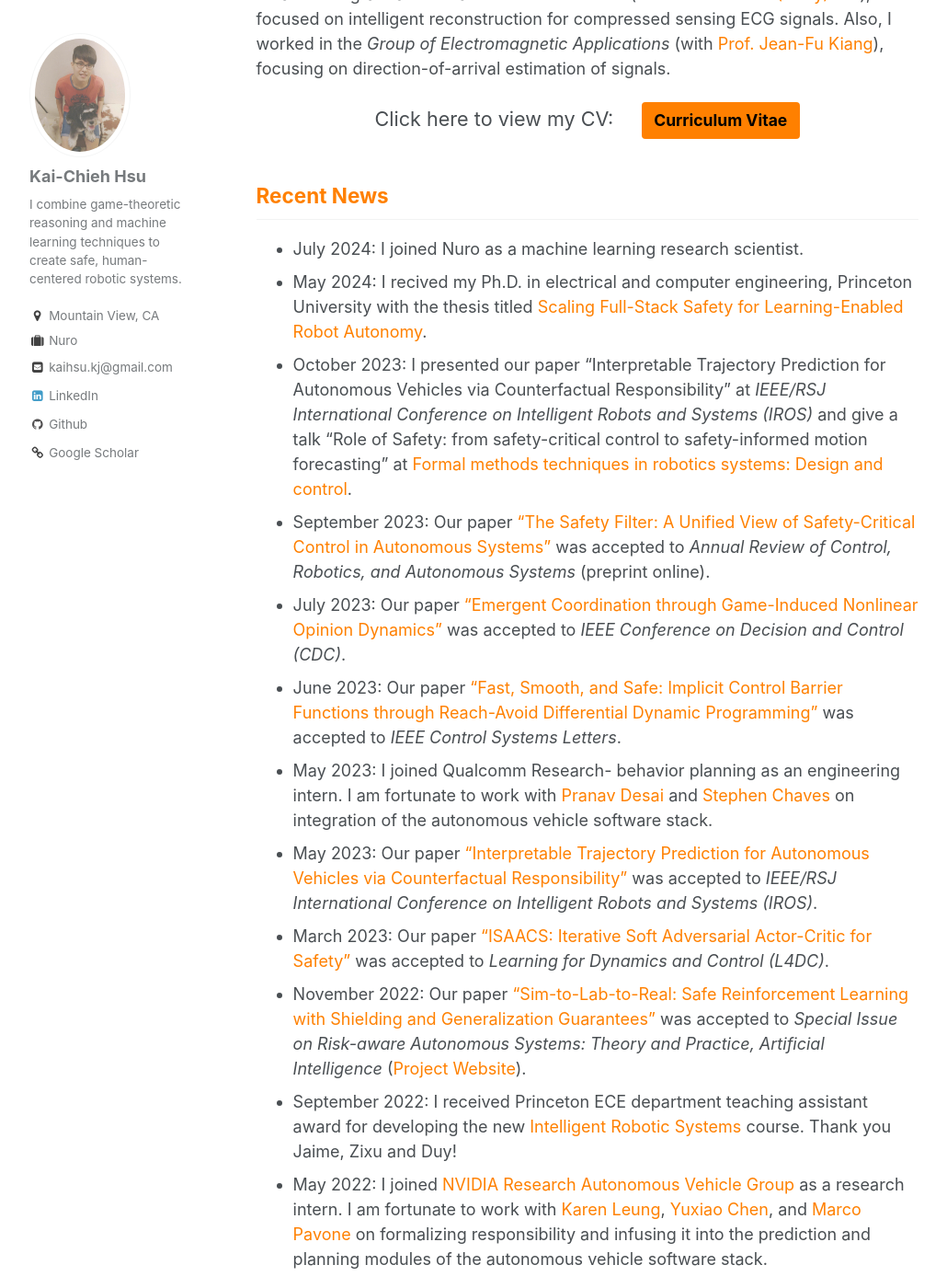
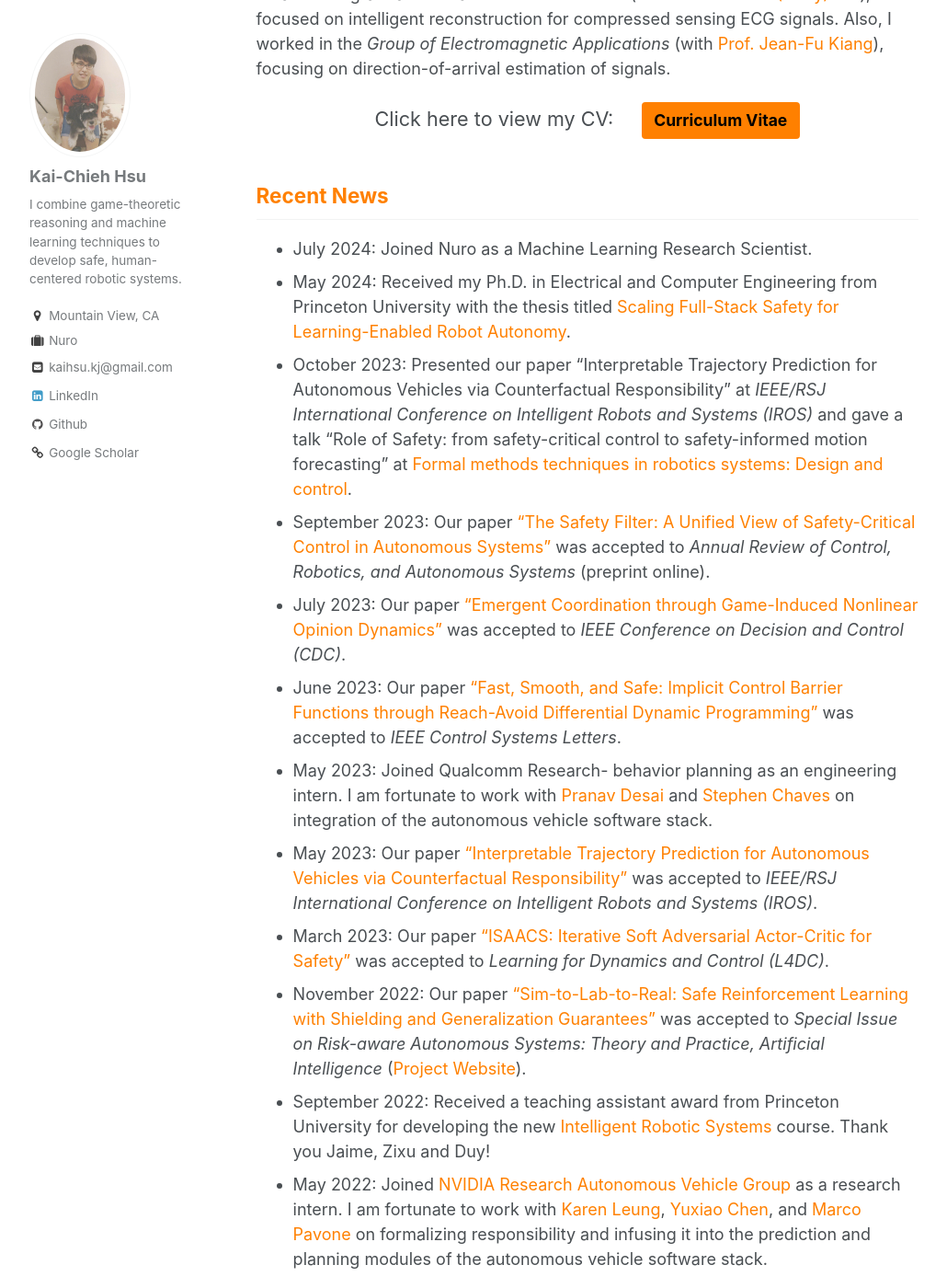
Before and after one commit to kaichiehhsu/kaichiehhsu.github.io, a Jekyll site: the page built from _pages/about.md, in a window 1280 px wide and 1400 px high, scrolled down 613 px. Shown: the whole window at 92% size, without its empty margins (26-1056 px from the left). Built offline with Jekyll 4.4.1, drawn with Linux system fonts in a browser that asks for light colours.

Commit message:
typo fix

```diff
--- a/_config.yml
+++ b/_config.yml
@@ -84,7 +84,7 @@ analytics:
 author:
   name             : "Kai-Chieh Hsu"
   avatar           : "me-1.jpg"
-  bio              : "I combine game-theoretic reasoning and machine learning techniques to create safe, human-centered robotic systems." #"Your biography for the left-hand sidebar"
+  bio              : "I combine game-theoretic reasoning and machine learning techniques to develop safe, human-centered robotic systems." #"Your biography for the left-hand sidebar"
   location         : "Mountain View, CA" #"Your location for the left-hand sidebar"
   employer         : "Nuro"
   pubmed           :
--- a/_pages/about.md
+++ b/_pages/about.md
@@ -48,18 +48,18 @@ Also, I worked in the *Group of Electromagnetic Applications* (with <a href="htt
   Recent News
 </h2>
 
-* July 2024: I joined Nuro as a machine learning research scientist.
-* May 2024: I recived my Ph.D. in electrical and computer engineering, Princeton University with the thesis titled <a href="https://www.proquest.com/docview/3065208723/35A007D0B9E0429CPQ/10?%20Theses&accountid=13314&sourcetype=Dissertations%20" style="color: rgb(255, 128, 0)">Scaling Full-Stack Safety for Learning-Enabled Robot Autonomy</a>.
-* October 2023: I presented our paper "Interpretable Trajectory Prediction for Autonomous Vehicles via Counterfactual Responsibility" at *IEEE/RSJ International Conference on Intelligent Robots and Systems (IROS)* and give a talk "Role of Safety: from safety-critical control to safety-informed motion forecasting" at <a href="https://sites.google.com/view/w-iros23/home" style="color: rgb(255, 128, 0)">Formal methods techniques in robotics systems: Design and control</a>.
+* July 2024: Joined Nuro as a Machine Learning Research Scientist.
+* May 2024: Received my Ph.D. in Electrical and Computer Engineering from Princeton University with the thesis titled <a href="https://www.proquest.com/docview/3065208723/35A007D0B9E0429CPQ/10?%20Theses&accountid=13314&sourcetype=Dissertations%20" style="color: rgb(255, 128, 0)">Scaling Full-Stack Safety for Learning-Enabled Robot Autonomy</a>.
+* October 2023: Presented our paper "Interpretable Trajectory Prediction for Autonomous Vehicles via Counterfactual Responsibility" at *IEEE/RSJ International Conference on Intelligent Robots and Systems (IROS)* and gave a talk "Role of Safety: from safety-critical control to safety-informed motion forecasting" at <a href="https://sites.google.com/view/w-iros23/home" style="color: rgb(255, 128, 0)">Formal methods techniques in robotics systems: Design and control</a>.
 * September 2023: Our paper <a href="https://arxiv.org/abs/2309.05837" style="color: rgb(255, 128, 0)">"The Safety Filter: A Unified View of Safety-Critical Control in Autonomous Systems"</a> was accepted to *Annual Review of Control, Robotics, and Autonomous Systems* (preprint online).
 * July 2023: Our paper <a href="https://saferobotics.princeton.edu/research/opinion-game" style="color: rgb(255, 128, 0)">"Emergent Coordination through Game-Induced Nonlinear Opinion Dynamics"</a> was accepted to *IEEE Conference on Decision and Control (CDC)*.
 * June 2023: Our paper <a href="https://saferobotics.princeton.edu/research/cbfddp" style="color: rgb(255, 128, 0)">"Fast, Smooth, and Safe: Implicit Control Barrier Functions through Reach-Avoid Differential Dynamic Programming"</a> was accepted to *IEEE Control Systems Letters*.
-* May 2023: I joined Qualcomm Research- behavior planning as an engineering intern. I am fortunate to work with <a href="https://www.linkedin.com/in/pndesai2/" style="color: rgb(255, 128, 0)">Pranav Desai</a> and <a href="https://www.linkedin.com/in/stephenchaves/" style="color: rgb(255, 128, 0)">Stephen Chaves</a> on integration of the autonomous vehicle software stack.
+* May 2023: Joined Qualcomm Research- behavior planning as an engineering intern. I am fortunate to work with <a href="https://www.linkedin.com/in/pndesai2/" style="color: rgb(255, 128, 0)">Pranav Desai</a> and <a href="https://www.linkedin.com/in/stephenchaves/" style="color: rgb(255, 128, 0)">Stephen Chaves</a> on integration of the autonomous vehicle software stack.
 * May 2023: Our paper <a href="https://saferobotics.princeton.edu/research/responsibility" style="color: rgb(255, 128, 0)">"Interpretable Trajectory Prediction for Autonomous Vehicles via Counterfactual Responsibility"</a> was accepted to *IEEE/RSJ International Conference on Intelligent Robots and Systems (IROS)*.
 * March 2023: Our paper <a href="https://saferobotics.princeton.edu/research/isaacs" style="color: rgb(255, 128, 0)">"ISAACS: Iterative Soft Adversarial Actor-Critic for Safety"</a> was accepted to *Learning for Dynamics and Control (L4DC)*.
 * November 2022: Our paper <a href="https://saferoboticslab.github.io/SimLabReal/" style="color: rgb(255, 128, 0)">"Sim-to-Lab-to-Real: Safe Reinforcement Learning with Shielding and Generalization Guarantees"</a> was accepted to *Special Issue on Risk-aware Autonomous Systems: Theory and Practice, Artificial Intelligence* (<a href="https://saferoboticslab.github.io/SimLabReal/" style="color: rgb(255, 128, 0)">Project Website</a>).
-* September 2022: I received Princeton ECE department teaching assistant award for developing the new <a href="https://ece.princeton.edu/news/robot-trucks-drive-students-solve-real-problems-modern-robotics" style="color: rgb(255, 128, 0)">Intelligent Robotic Systems</a> course. Thank you Jaime, Zixu and Duy!
-* May 2022: I joined <a href="https://nvr-avg.github.io/" style="color: rgb(255, 128, 0)">NVIDIA Research Autonomous Vehicle Group</a> as a research intern. I am fortunate to work with <a href="http://faculty.washington.edu/kymleung/" style="color: rgb(255, 128, 0)">Karen Leung</a>, <a href="https://nvr-avg.github.io/author/yuxiao-chen/" style="color: rgb(255, 128, 0)">Yuxiao Chen</a>, and <a href="https://web.stanford.edu/~pavone/" style="color: rgb(255, 128, 0)">Marco Pavone</a> on formalizing responsibility and infusing it into the prediction and planning modules of the autonomous vehicle software stack.
+* September 2022: Received a teaching assistant award from Princeton University for developing the new <a href="https://ece.princeton.edu/news/robot-trucks-drive-students-solve-real-problems-modern-robotics" style="color: rgb(255, 128, 0)">Intelligent Robotic Systems</a> course. Thank you Jaime, Zixu and Duy!
+* May 2022: Joined <a href="https://nvr-avg.github.io/" style="color: rgb(255, 128, 0)">NVIDIA Research Autonomous Vehicle Group</a> as a research intern. I am fortunate to work with <a href="http://faculty.washington.edu/kymleung/" style="color: rgb(255, 128, 0)">Karen Leung</a>, <a href="https://nvr-avg.github.io/author/yuxiao-chen/" style="color: rgb(255, 128, 0)">Yuxiao Chen</a>, and <a href="https://web.stanford.edu/~pavone/" style="color: rgb(255, 128, 0)">Marco Pavone</a> on formalizing responsibility and infusing it into the prediction and planning modules of the autonomous vehicle software stack.
 
 <!-- * Decemeberr 2023: I presented our papers "Fast, Smooth, and Safe: Implicit Control Barrier Functions through Reach-Avoid Differential Dynamic Programming" and "Emergent Coordination through Game-Induced Nonlinear Opinion Dynamics" at *IEEE Conference on Decision and Control (CDC)*-->
 <!-- * March 2023: Our paper <a href="https://dl.acm.org/doi/10.1145/3576914.3589205" style="color: rgb(255, 128, 0)">"AIMED: AI-Mediated Exploration of Design: An Experience Report"</a>  was accepted to *5th Workshop on Design Automation for CPS and IoT (DESTION)*. -->
```
